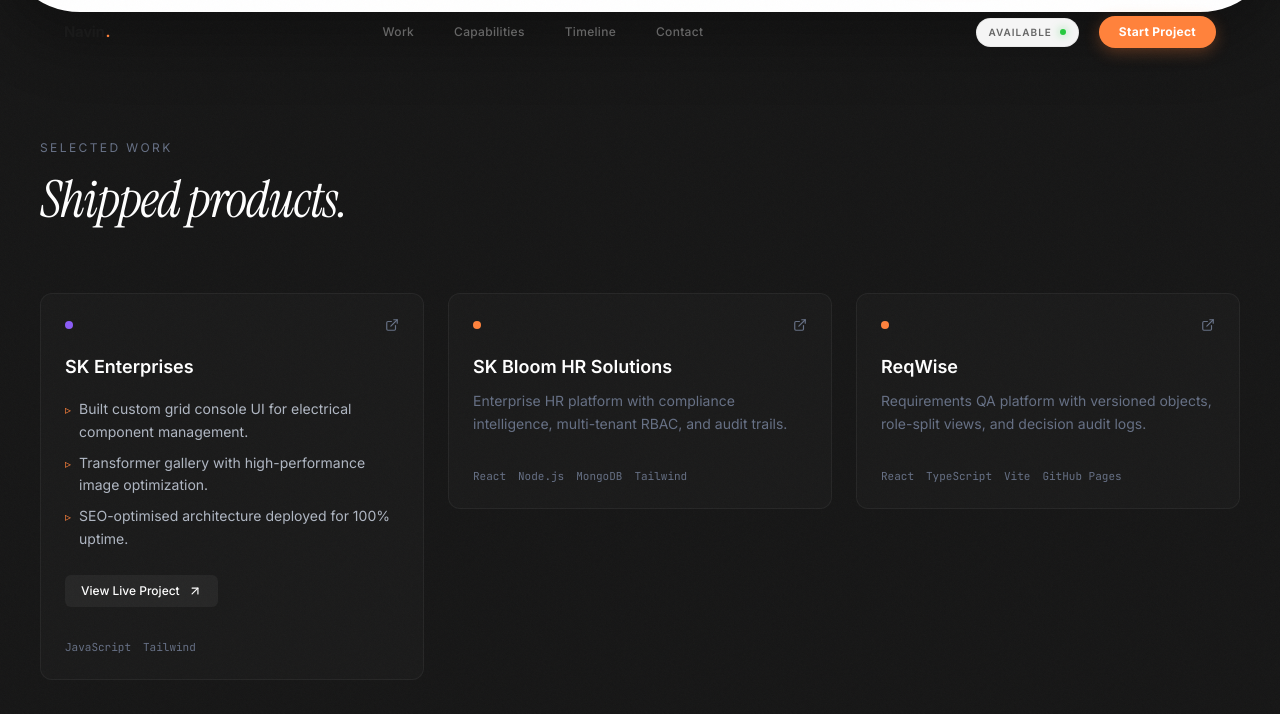
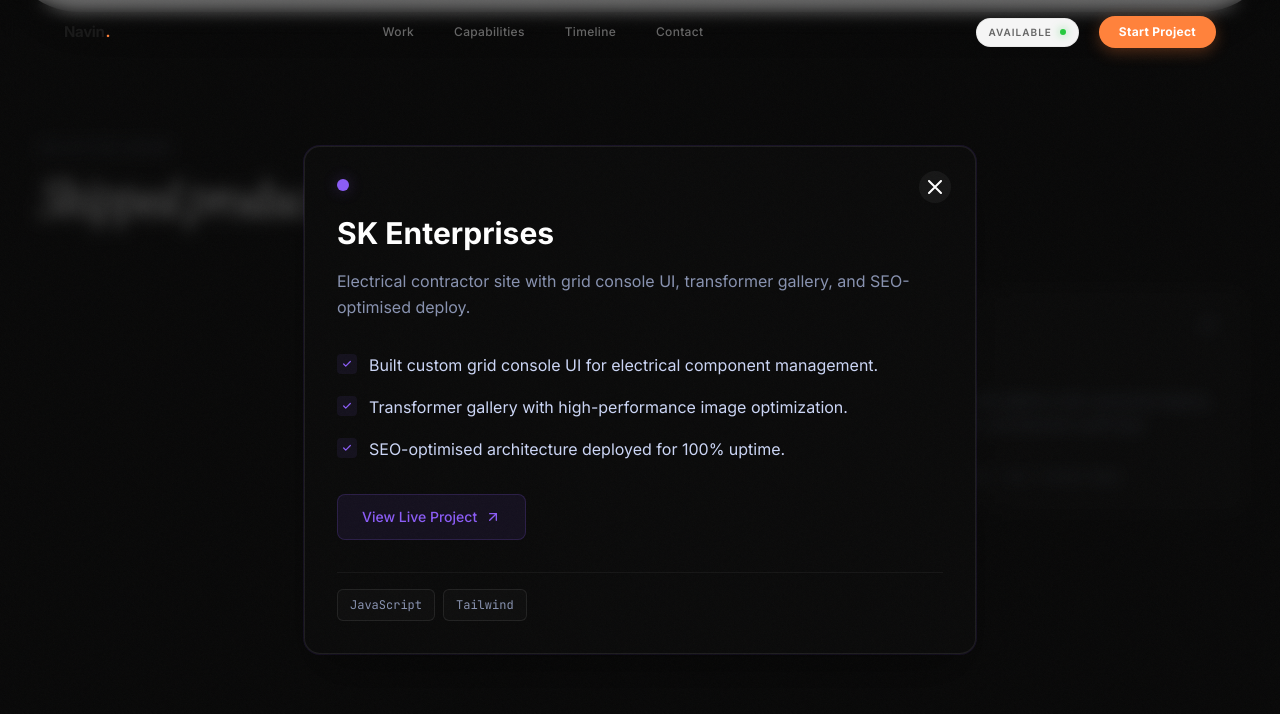
Before and after one commit to NavinAdithya/Portfolio, a React (Vite) app: page / in a window 1280 px wide. Both pictures are taken after a click on the element 232 px from the left and 1218 px from the top of the page. Shown: the part 818-1532 px from the top of the page. Built offline with nearby package versions, Linux system fonts and the light colour scheme; a web font is replaced by a local one.

Commit message:
Implement full-screen modal overlay for SelectedWork projects

```diff
--- a/src/app/App.tsx
+++ b/src/app/App.tsx
@@ -551,8 +551,19 @@ function Hero() {
 function SelectedWork() {
   const [expanded, setExpanded] = useState<string | null>(null);
 
+  useEffect(() => {
+    if (expanded) {
+      document.body.style.overflow = "hidden";
+    } else {
+      document.body.style.overflow = "auto";
+    }
+    return () => {
+      document.body.style.overflow = "auto";
+    };
+  }, [expanded]);
+
   return (
-    <section id="work" className="py-32 px-6">
+    <section id="work" className="py-32 px-6 relative">
       <div className="max-w-[1200px] mx-auto">
         <Reveal>
           <SectionHeader label="Selected Work" title="Shipped products." />
@@ -560,13 +571,12 @@ function SelectedWork() {
 
         <div className="grid grid-cols-1 md:grid-cols-3 gap-6 items-start">
           {PROJECTS.map((p, i) => {
-            const isExpanded = expanded === p.name;
             return (
               <Reveal key={p.name} delay={i * 0.1}>
                 <motion.div
-                  layout
-                  onClick={() => setExpanded(isExpanded ? null : p.name)}
-                  className="group rounded-xl p-6 flex flex-col transition-all duration-300 cursor-pointer overflow-hidden relative"
+                  layoutId={`project-card-${p.name}`}
+                  onClick={() => setExpanded(p.name)}
+                  className="group rounded-xl p-6 flex flex-col transition-all duration-300 cursor-pointer overflow-hidden relative h-full"
                   style={{
                     background: "rgba(255,255,255,0.02)",
                     border: "1px solid rgba(255,255,255,0.05)",
@@ -579,7 +589,7 @@ function SelectedWork() {
                   transition={{ layout: { duration: 0.4, type: "spring", bounce: 0.2 } }}
                 >
                   {/* Status */}
-                  <motion.div layout className="flex items-center justify-between mb-6">
+                  <motion.div layoutId={`project-header-${p.name}`} className="flex items-center justify-between mb-6">
                     <span
                       className="w-2 h-2 rounded-full"
                       style={{ background: p.accent }}
@@ -592,7 +602,7 @@ function SelectedWork() {
 
                   {/* Title */}
                   <motion.h3
-                    layout
+                    layoutId={`project-title-${p.name}`}
                     className="text-white text-lg font-semibold mb-3 leading-tight"
                     style={{ fontFamily: "'Inter', sans-serif" }}
                   >
@@ -600,57 +610,16 @@ function SelectedWork() {
                   </motion.h3>
 
                   {/* Detailed Description Expansion */}
-                  <AnimatePresence initial={false} mode="sync">
-                    {isExpanded ? (
-                      <motion.div
-                        key="expanded"
-                        initial={{ height: 0, opacity: 0 }}
-                        animate={{ height: "auto", opacity: 1 }}
-                        exit={{ height: 0, opacity: 0 }}
-                        transition={{ duration: 0.3, ease: [0.04, 0.62, 0.23, 0.98] }}
-                        className="overflow-hidden"
-                      >
-                        <div className="mb-6 space-y-2 pt-2">
-                          {p.details.map((detail, idx) => (
-                            <div key={idx} className="flex items-start gap-2">
-                              <span className="text-[#FF823C] text-xs mt-1">▹</span>
-                              <p
-                                className="text-[#B0B7C3] text-sm leading-relaxed"
-                                style={{ fontFamily: "'Inter', sans-serif" }}
-                              >
-                                {detail}
-                              </p>
-                            </div>
-                          ))}
-                        </div>
-                        <a
-                          href={p.url}
-                          target="_blank"
-                          rel="noopener noreferrer"
-                          onClick={(e) => e.stopPropagation()}
-                          className="inline-flex items-center gap-2 px-4 py-2 mb-6 bg-[rgba(255,255,255,0.05)] hover:bg-[rgba(255,255,255,0.1)] text-white text-xs font-medium rounded-md transition-colors"
-                          style={{ fontFamily: "'Inter', sans-serif" }}
-                        >
-                          View Live Project <ArrowUpRight size={14} />
-                        </a>
-                      </motion.div>
-                    ) : (
                   <motion.p
-                        key="collapsed"
-                        initial={{ opacity: 0 }}
-                        animate={{ opacity: 1 }}
-                        exit={{ opacity: 0 }}
-                        transition={{ duration: 0.2 }}
+                    layoutId={`project-desc-${p.name}`}
                     className="text-[#667085] text-sm leading-relaxed mb-6 line-clamp-2"
                     style={{ fontFamily: "'Inter', sans-serif" }}
                   >
                     {p.tagline}
                   </motion.p>
-                    )}
-                  </AnimatePresence>
 
                   {/* Tech */}
-                  <motion.div layout className="flex flex-wrap gap-x-3 gap-y-1 mt-auto pt-2">
+                  <motion.div layoutId={`project-tech-${p.name}`} className="flex flex-wrap gap-x-3 gap-y-1 mt-auto pt-2">
                     {p.tech.map((t) => (
                       <span
                         key={t}
@@ -667,6 +636,120 @@ function SelectedWork() {
           })}
         </div>
       </div>
+
+      <AnimatePresence>
+        {expanded && (
+          <motion.div
+            initial={{ opacity: 0 }}
+            animate={{ opacity: 1 }}
+            exit={{ opacity: 0 }}
+            onClick={() => setExpanded(null)}
+            className="fixed inset-0 z-50 flex items-center justify-center p-4 bg-black/60 backdrop-blur-sm overflow-y-auto"
+          >
+            {(() => {
+              const p = PROJECTS.find((project) => project.name === expanded);
+              if (!p) return null;
+              return (
+                <motion.div
+                  layoutId={`project-card-${p.name}`}
+                  onClick={(e) => e.stopPropagation()}
+                  className="w-full max-w-2xl bg-[#0a0a0a] border border-[rgba(255,255,255,0.08)] rounded-2xl p-8 relative flex flex-col my-auto"
+                  style={{
+                    boxShadow: `0 25px 50px -12px rgba(0, 0, 0, 0.5), 0 0 0 1px ${p.accent}20`,
+                  }}
+                  transition={{ layout: { duration: 0.4, type: "spring", bounce: 0.2 } }}
+                >
+                  <button
+                    onClick={() => setExpanded(null)}
+                    className="absolute top-6 right-6 w-8 h-8 flex items-center justify-center rounded-full bg-white/5 hover:bg-white/10 transition-colors"
+                  >
+                    <svg width="14" height="14" viewBox="0 0 14 14" fill="none" stroke="white" strokeWidth="2" strokeLinecap="round">
+                      <path d="M1 1L13 13M1 13L13 1" />
+                    </svg>
+                  </button>
+
+                  <motion.div layoutId={`project-header-${p.name}`} className="flex items-center justify-between mb-6 pr-8">
+                    <span
+                      className="w-3 h-3 rounded-full shadow-[0_0_15px_rgba(255,255,255,0.5)]"
+                      style={{ background: p.accent, boxShadow: `0 0 15px ${p.accent}50` }}
+                    />
+                  </motion.div>
+
+                  <motion.h3
+                    layoutId={`project-title-${p.name}`}
+                    className="text-white text-3xl font-bold mb-4 leading-tight"
+                    style={{ fontFamily: "'Inter', sans-serif" }}
+                  >
+                    {p.name}
+                  </motion.h3>
+
+                  <motion.p
+                    layoutId={`project-desc-${p.name}`}
+                    className="text-[#8892b0] text-base leading-relaxed mb-8"
+                    style={{ fontFamily: "'Inter', sans-serif" }}
+                  >
+                    {p.tagline}
+                  </motion.p>
+
+                  <motion.div
+                    initial={{ opacity: 0, y: 10 }}
+                    animate={{ opacity: 1, y: 0 }}
+                    transition={{ delay: 0.2, duration: 0.4 }}
+                    className="mb-8 space-y-4"
+                  >
+                    {p.details.map((detail, idx) => (
+                      <div key={idx} className="flex items-start gap-3">
+                        <div
+                          className="w-5 h-5 rounded flex items-center justify-center flex-shrink-0 mt-0.5"
+                          style={{ background: `${p.accent}15` }}
+                        >
+                          <svg width="10" height="10" viewBox="0 0 24 24" fill="none" stroke={p.accent} strokeWidth="3" strokeLinecap="round" strokeLinejoin="round">
+                            <polyline points="20 6 9 17 4 12"></polyline>
+                          </svg>
+                        </div>
+                        <p
+                          className="text-[#ccd6f6] text-sm md:text-base leading-relaxed"
+                          style={{ fontFamily: "'Inter', sans-serif" }}
+                        >
+                          {detail}
+                        </p>
+                      </div>
+                    ))}
+                  </motion.div>
+
+                  <motion.div
+                    initial={{ opacity: 0 }}
+                    animate={{ opacity: 1 }}
+                    transition={{ delay: 0.3 }}
+                  >
+                    <a
+                      href={p.url}
+                      target="_blank"
+                      rel="noopener noreferrer"
+                      className="inline-flex items-center gap-2 px-6 py-3 mb-8 hover:bg-white/5 text-white text-sm font-medium rounded-lg transition-colors border border-white/10 w-fit"
+                      style={{ fontFamily: "'Inter', sans-serif", background: `${p.accent}15`, borderColor: `${p.accent}30`, color: p.accent }}
+                    >
+                      View Live Project <ArrowUpRight size={16} />
+                    </a>
+                  </motion.div>
+
+                  <motion.div layoutId={`project-tech-${p.name}`} className="flex flex-wrap gap-2 mt-auto pt-4 border-t border-[rgba(255,255,255,0.05)]">
+                    {p.tech.map((t) => (
+                      <span
+                        key={t}
+                        className="text-[12px] text-[#8892b0] px-3 py-1.5 rounded-md border border-[rgba(255,255,255,0.08)] bg-white/[0.02]"
+                        style={{ fontFamily: "'JetBrains Mono', monospace" }}
+                      >
+                        {t}
+                      </span>
+                    ))}
+                  </motion.div>
+                </motion.div>
+              );
+            })()}
+          </motion.div>
+        )}
+      </AnimatePresence>
     </section>
   );
 }
```
Lines whose indentation alone changed are shown as unchanged.
